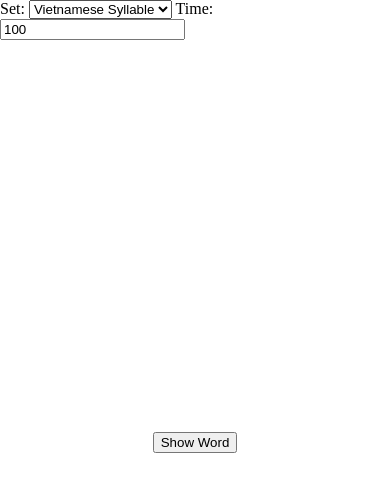
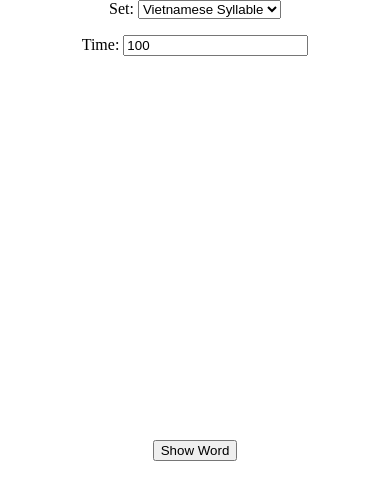
Before and after one commit to fireworkinyourbathtub/speedreading, a plain HTML site: page index.html in a window 390 px wide. Drawn offline with Linux system fonts and the light colour scheme.

Commit message:
fix another tone placement, add hopefully responsive css

```diff
--- a/index.html
+++ b/index.html
@@ -2,6 +2,7 @@
 <html>
     <head>
         <title>Speed Reading</title>
+        <meta name="viewport" content="width=device-width, initial-scale=1.0">
 
         <style>
             html, body {
@@ -16,6 +17,11 @@
 
             #questionsettings {
                 flex-grow: 0;
+
+                display: flex;
+                flex-flow: row wrap;
+                justify-content: center;
+                gap: 1em;
             }
             #questiondisplay {
                 flex-grow: 1;
@@ -29,14 +35,18 @@
     </head>
     <body>
         <div id="questionsettings">
+            <div class="paddiv">
                 <label for="questionset">Set:</label>
                 <select name="questionset" id="questionset">
                     <!-- <option value="englishwordset">English Word</option> -->
                     <option value="vietsyll">Vietnamese Syllable</option>
                 </select>
+            </div>
 
+            <div class="paddiv">
                 <label for="questiontime">Time:</label>
                 <input type="number" name="questiontime" id="questiontime" min="10" value="100">
+            </div>
         </div>
 
         <div id="questiondisplay">
--- a/index.js
+++ b/index.js
@@ -6,7 +6,7 @@ const question_generators = {
 function vietsyll() {
     let p = document.createElement("p");
 
-    let rimes = ["a!", "e!", "ê!", "i!", "o!", "ô!", "ơ!", "u!", "ư!", "y!", "o!a", "o!e", "uê!", "u!ơ", "u!y", "i!a", "u!a", "ư!a", "uy!a", "o!i", "ô!i", "ơ!i", "u!i", "ư!i", "oa!i", "uô!i", "ươ!i", "a!o", "e!o", "oa!o", "oe!o", "a!u", "â!u", "ê!u", "i!u", "ư!u", "iê!u", "uy!u", "ươ!u", "yê!u", "a!y", "â!y", "oa!y", "uâ!y", "a!m", "ă!m", "â!m", "e!m", "ê!m", "i!m", "o!m", "ô!m", "u!m", "ư!m", "iê!m", "oa!m", "oă!m", "oe!m", "uô!m", "ươ!m", "yê!m", "a!n", "ă!n", "â!n", "e!n", "ê!n", "i!n", "o!n", "ô!n", "ơ!n", "u!n", "ư!n", "iê!n", "oa!n", "oă!n", "oe!n", "uâ!n", "uô!n", "uy!n", "ươ!n", "uyê!n", "yê!n", "a!ng", "ă!ng", "â!ng", "e!ng", "o!ng", "ô!ng", "u!ng", "ư!ng", "iê!ng", "oa!ng", "oă!ng", "oo!ng", "uâ!ng", "uô!ng", "ươ!ng", "yê!ng", "a!nh", "ê!nh", "i!nh", "o!anh", "uê!nh", "uy!nh", "a!ch", "ê!ch", "i!ch", "oa!ch", "uê!ch", "uy!ch", "a!c", "ă!c", "â!c", "e!c", "o!c", "ô!c", "u!c", "ư!c", "iê!c", "oa!c", "oă!c", "oo!c", "uô!c", "ươ!c", "a!t", "ă!t", "â!t", "e!t", "ê!t", "i!t", "o!t", "ô!t", "ơ!t", "u!t", "ư!t", "iê!t", "oa!t", "oă!t", "oe!t", "uâ!t", "uô!t", "uy!t", "ươ!t", "uyê!t", "yê!t", "a!p", "ă!p", "â!p", "e!p", "ê!p", "i!p", "o!p", "ô!p", "ơ!p", "u!p", "iê!p", "oa!p", "uô!p", "uy!p", "ươ!p"];
+    let rimes = ["a!", "e!", "ê!", "i!", "o!", "ô!", "ơ!", "u!", "ư!", "y!", "o!a", "o!e", "uê!", "uơ!", "u!y", "i!a", "u!a", "ư!a", "uy!a", "o!i", "ô!i", "ơ!i", "u!i", "ư!i", "oa!i", "uô!i", "ươ!i", "a!o", "e!o", "oa!o", "oe!o", "a!u", "â!u", "ê!u", "i!u", "ư!u", "iê!u", "uy!u", "ươ!u", "yê!u", "a!y", "â!y", "oa!y", "uâ!y", "a!m", "ă!m", "â!m", "e!m", "ê!m", "i!m", "o!m", "ô!m", "u!m", "ư!m", "iê!m", "oa!m", "oă!m", "oe!m", "uô!m", "ươ!m", "yê!m", "a!n", "ă!n", "â!n", "e!n", "ê!n", "i!n", "o!n", "ô!n", "ơ!n", "u!n", "ư!n", "iê!n", "oa!n", "oă!n", "oe!n", "uâ!n", "uô!n", "uy!n", "ươ!n", "uyê!n", "yê!n", "a!ng", "ă!ng", "â!ng", "e!ng", "o!ng", "ô!ng", "u!ng", "ư!ng", "iê!ng", "oa!ng", "oă!ng", "oo!ng", "uâ!ng", "uô!ng", "ươ!ng", "yê!ng", "a!nh", "ê!nh", "i!nh", "o!anh", "uê!nh", "uy!nh", "a!ch", "ê!ch", "i!ch", "oa!ch", "uê!ch", "uy!ch", "a!c", "ă!c", "â!c", "e!c", "o!c", "ô!c", "u!c", "ư!c", "iê!c", "oa!c", "oă!c", "oo!c", "uô!c", "ươ!c", "a!t", "ă!t", "â!t", "e!t", "ê!t", "i!t", "o!t", "ô!t", "ơ!t", "u!t", "ư!t", "iê!t", "oa!t", "oă!t", "oe!t", "uâ!t", "uô!t", "uy!t", "ươ!t", "uyê!t", "yê!t", "a!p", "ă!p", "â!p", "e!p", "ê!p", "i!p", "o!p", "ô!p", "ơ!p", "u!p", "iê!p", "oa!p", "uô!p", "uy!p", "ươ!p"];
     let start_consonants = ["b", "d", "đ", "h", "l","m", "n", "p", "r", "s", "t", "v", "x", "tr", "th", "ch", "ph", "nh", "kh", "gi", "qu", "g", "ng", "c"];
     let nang = "\u0323";
     let sac = "\u0301";
```
Lines whose indentation alone changed are shown as unchanged.
